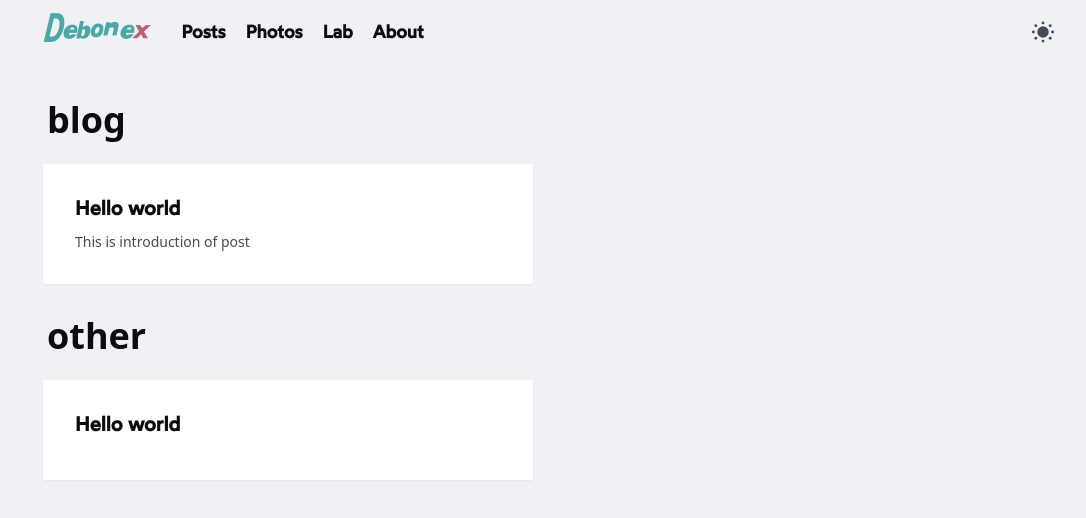
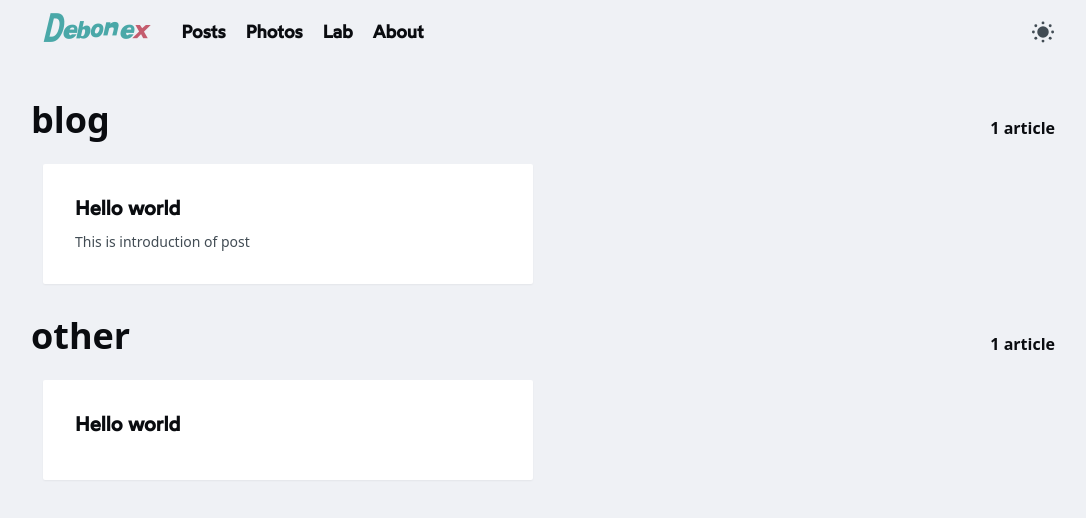
Before and after one commit to Debonex/debonex-site, a React (Vite) app: page / in a window 1280 px wide. Shown: the top 518 px of the page, without its empty margins (97-1183 px from the left). Built offline with nearby package versions, Linux system fonts and the light colour scheme; what markdown-it-container would draw is missing.

Commit message:
chore: update lock file

```diff
--- a/src/pages/Posts.tsx
+++ b/src/pages/Posts.tsx
@@ -35,7 +35,13 @@ const Posts: FunctionComponent = () => {
       {types.map((type) => {
         return (
           <div key={type.name}>
-            <div className="mb-6 ml-4 mt-8 text-4xl font-bold">{type.name}</div>
+            <div className="mb-6 mt-8 flex items-end">
+              <div className="text-4xl font-bold">{type.name}</div>
+              <div className="ml-auto font-bold">
+                {type.count}
+                {type.count && type.count > 1 ? " articles" : " article"}
+              </div>
+            </div>
             <div className="mx-3 grid grid-cols-1 gap-5 md:grid-cols-2">
               {type.children.map((item) => (
                 <PostLink item={item} key={`${item.path}${item.name}`} />
```
Also changed, not shown: src/styles/tailwind.css, 1 other file (tests, documents, lock files or other folders).
